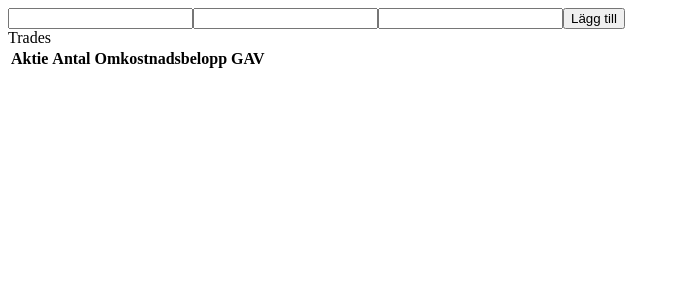
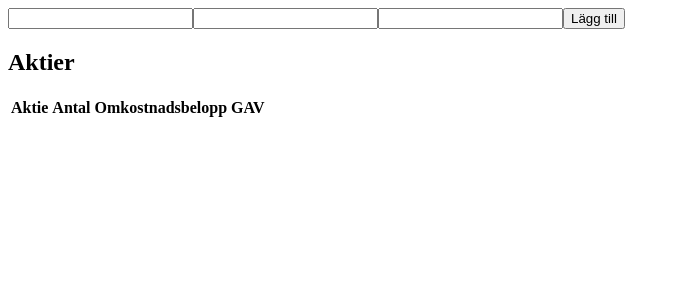
Before and after one commit to bjornCarell/equity-trades-calculations, a React (Create React App) app: page / in a window 1280 px wide. Shown: the top 300 px of the page, without its empty margins (0-680 px from the left). Built offline with nearby package versions, Linux system fonts and the light colour scheme.

Commit message:
feat(TradeDisplay) change header

```diff
--- a/src/components/TradeDisplay.js
+++ b/src/components/TradeDisplay.js
@@ -10,7 +10,7 @@ export const TradeDisplay = () => {
 
   return (
     <>
-      <div>Trades</div>
+      <h2>Aktier</h2>
       <table>
         <tbody>
           <tr>
```
Also changed, not shown: 1 other file (tests, documents, lock files or other folders).
